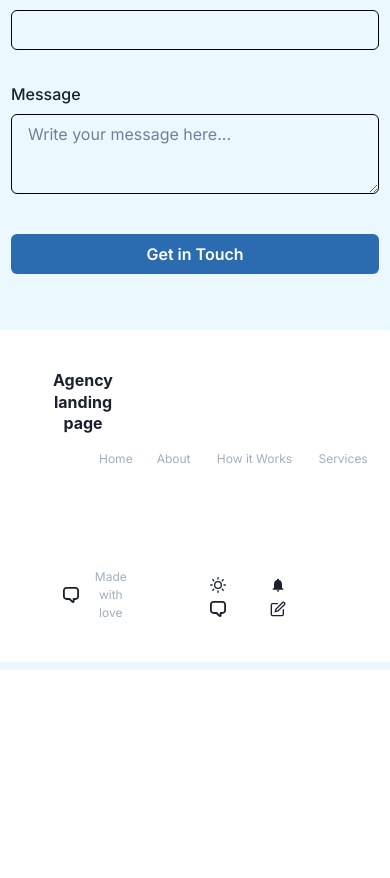
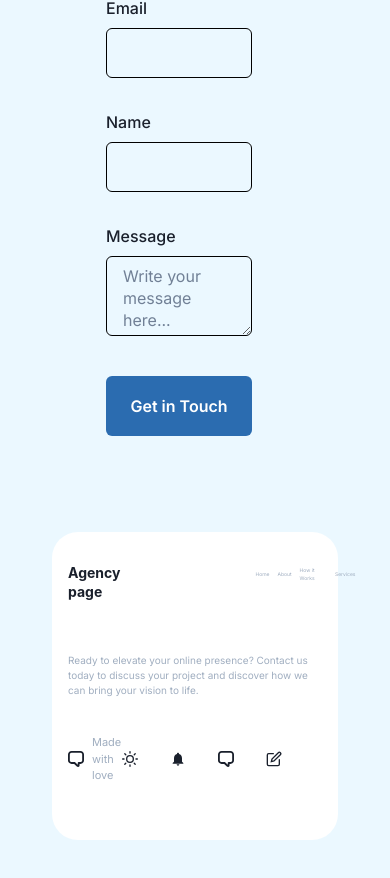
Before and after one commit to AthirAliAlSharyani/AgencyLandingPage, a Next.js app in the folder agency-landing-page/: page / in a window 390 px wide. Shown: the part 4680-5558 px from the top of the page. Before the commit the page ends 5350 px from the top, so only its background shows below. Built offline with nearby package versions, Linux system fonts and the light colour scheme.

Commit message:
responsive let get in touch

```diff
--- a/agency-landing-page/src/components/Lets_get_intouch/index.tsx
+++ b/agency-landing-page/src/components/Lets_get_intouch/index.tsx
@@ -7,6 +7,7 @@ import {
   Heading,
   HStack,
   Input,
+  Stack,
   Textarea,
 } from "@chakra-ui/react";
 import React from "react";
@@ -19,20 +20,20 @@ export default function Lets_Get_InTouch() {
       <Flex
         direction="column"
         align="center"
-        mx="auto"
+        alignContent={"center"}
+        p={90}
         w="full"
-        overflow="hidden"
-        zIndex={1}
-        position="relative" // Relative positioning for the container
+        mt={"auto"}
       >
         {/* Foreground Content */}
         <Box
           mt={10}
           pb={14}
           px={4}
-          w={["400px", "900px", "800"]}
+          w={{ sm: "400px", md: "750px", lg: "500", xl: "900" }}
           maxW="auto"
           zIndex="1"
+          mr={8}
         >
           <Heading
             size="lg"
@@ -44,9 +45,9 @@ export default function Lets_Get_InTouch() {
 
           <FormControl mt={4}>
             <FormLabel>Email</FormLabel>
-            <Input borderColor={"black"} type="email" mb={8} />
+            <Input borderColor={"black"} type="email" mb={8} h={"50px"} />
             <FormLabel>Name</FormLabel>
-            <Input borderColor={"black"} type="text" mb={8} />
+            <Input borderColor={"black"} type="text" mb={8} h={"50px"} />
             <FormLabel>Message</FormLabel>
             <Textarea
               borderColor={"black"}
@@ -57,71 +58,69 @@ export default function Lets_Get_InTouch() {
           <Button
             bg="blue.600"
             color="white"
-            _hover={{ color: "black" }}
+            _hover={{ bg: "white", color: "black", border: "1px solid black" }}
             w="full"
             mt={5}
+            h={"60px"}
           >
             Get in Touch
           </Button>
         </Box>
 
-        <Box
+        <Flex
           bg="white"
-          borderRadius="lg"
-          mb={2}
-          // w={["200px", "900px", "800"]}
-          px={10}
-          py={10}
-          textAlign="center"
-          zIndex="1"
-          w={["400px", "900px", "800"]}
-          maxW="auto"
+          borderRadius="26"
+          mt={10}
+          pb={14}
+          px={4}
+          w={{ sm: "400px", md: "950px", lg: "500", xl: "900" }}
         >
-          <Heading mb={4} fontSize={["md", "lg", "xl"]} mr={"70%"}>
-            Agency landing page
+          <Stack>
+            <HStack
+              fontSize={["5", "10", "12px"]}
+              mb={7}
+              w={{ sm: "100px", md: "900px", lg: "1200" }}
+            >
+              <Heading mb={4} mt={8} fontSize={["sm", "md", "xl"]} mr={"50%"}>
+                Agency page
               </Heading>
-          <HStack>
+              <HStack color={"gray.400"} w={["100px", "280px"]}>
+                <Text> Home</Text>
+                <Text> About</Text>
+                <Text w={["70px", "80px"]}>How it Works</Text>
+                <Text> Services</Text>
+              </HStack>
+            </HStack>
             <Text
-              fontSize={["sm", "md", "lg"]}
+              fontSize={["10", "10", "lg"]}
               mx={[2, 1, 8]}
               textAlign="left"
               color={"gray.400"}
-              mr={"auto"}
-              noOfLines={3}
-              w={350}
+              m={"auto"}
+              w={{ sm: "200px", md: "500px", lg: "200" }}
             >
               Ready to elevate your online presence? Contact us today to discuss
               your project and discover how we can bring your vision to life.
             </Text>
-            <HStack
-              fontSize={["xs", "md", "md"]}
+            <HStack mt={7} gap={{ sm: "20", md: "60", lg: "480" }}>
+              <HStack>
+                <ChatIcon />
+                <Text
                   color={"gray.400"}
-              gap={6}
-              mb={20}
-              ml={"15%"}
+                  fontSize={["11", "10", "15"]}
+                  w={["30px", "60px", "120px"]}
                 >
-              <Text> Home</Text>
-              <Text> About</Text>
-              <Text noOfLines={1} w={"20"}>
-                How it Works
-              </Text>
-              <Text> Services</Text>
-            </HStack>
-          </HStack>
-          <HStack justifyContent={"space-between"} mt={5}>
-            <HStack ml={"7"}>
-              <ChatIcon />
-              <Text color={"gray.400"} fontSize={["xs", "sm", "md"]}>
                   {" "}
                   Made with love
                 </Text>
               </HStack>
-            <Box mx={"3%"} ml={"15%"} gap={6}>
-              <SunIcon mr={10} /> <BellIcon mr={10} /> <ChatIcon mr={10} />{" "}
+              <HStack>
+                <SunIcon mr={6} /> <BellIcon mr={6} /> <ChatIcon mr={6} />{" "}
                 <EditIcon mr={10} />
-            </Box>
               </HStack>
-        </Box>
+            </HStack>
+          </Stack>
+        </Flex>
       </Flex>
     </ChakraProvider>
   );
```
Lines whose indentation alone changed are shown as unchanged.
